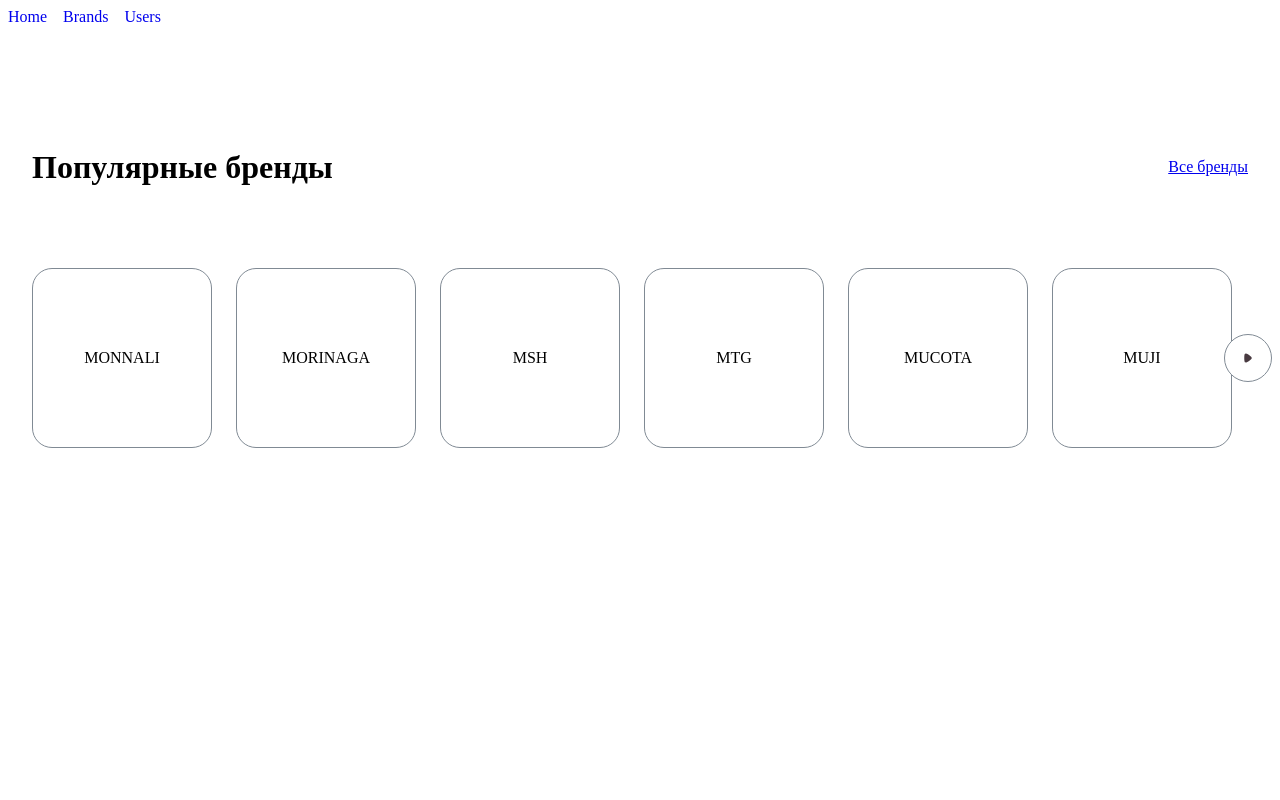
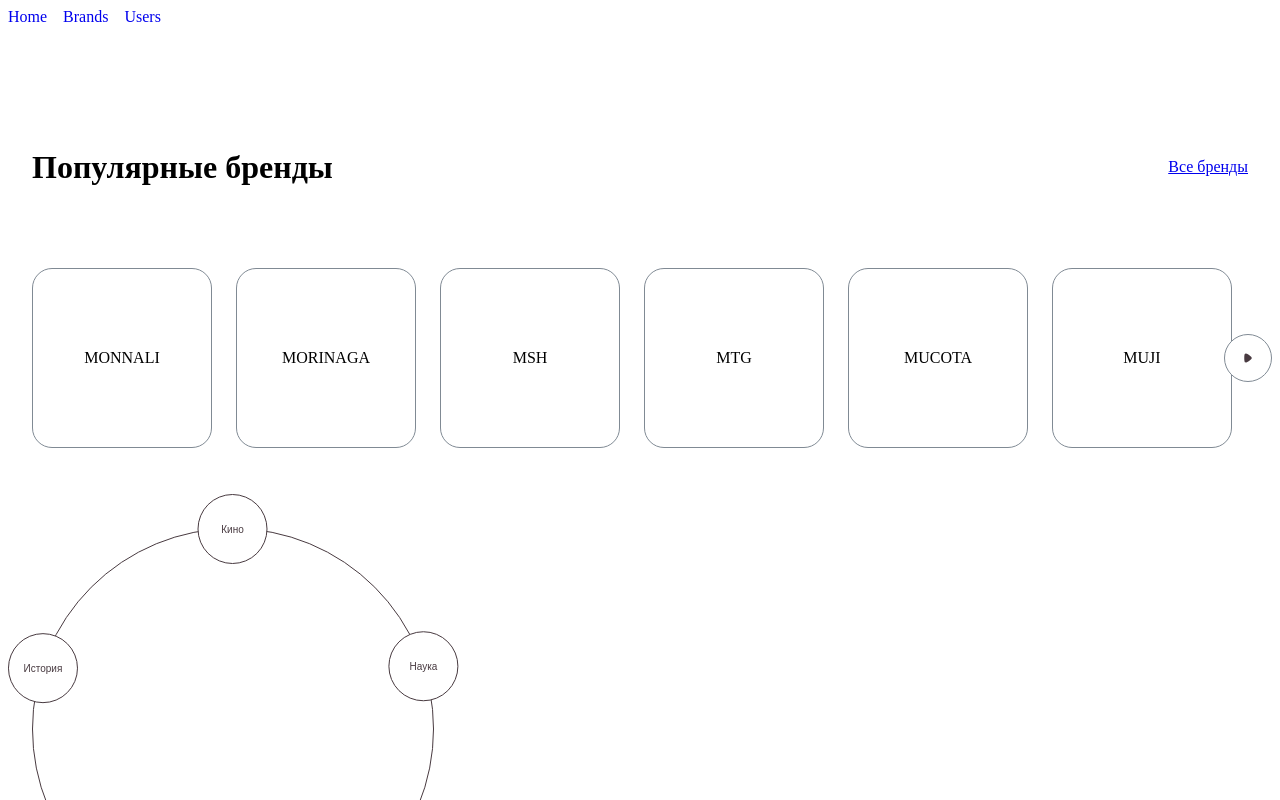
Before and after one commit to FreeStyleFEFU/redux-learning, a React (Create React App) app: page / in a window 1280 px wide. Shown: the top 800 px of the page. Built offline with nearby package versions, Linux system fonts and the light colour scheme.

Commit message:
Add history spinning circle

```diff
--- /dev/null
+++ b/src/components/home/HistorySpinningCircle/HistorySpinningCircle.module.scss
@@ -0,0 +1,47 @@
+@use 'sass:math' as math;
+@use 'src/styles/media' as media;
+@use 'src/styles/variables' as vars;
+@use 'src/styles/utils' as utils;
+
+$big-round-size: 400px;
+
+.bigRound {
+  @include utils.set-size($big-round-size);
+  @include utils.set-transition(transform, 0.5s);
+
+  border: 1px solid vars.$color-black;
+  border-radius: 50%;
+  position: relative;
+  transform: rotate(var(--round-rotate));
+}
+
+.item {
+  @include utils.set-transition(trasform);
+
+  left: 50%;
+  height: $big-round-size;
+  position: absolute;
+  transform: rotate(var(--item-rotate-angle)) translateX(-50%);
+  width: 1px;
+}
+
+.miniRound {
+  $mini-round-size: 16px;
+  $mini-round-size-expanded: 70px;
+
+  @include utils.set-size($mini-round-size-expanded);
+  @include utils.set-transition((heigth, width, margin, transform, background-color));
+  @include utils.flex-center;
+
+  background-color: white;
+  border: 1px solid vars.$color-black;
+  border-radius: 50%;
+  color: vars.$color-black;
+  cursor: pointer;
+  font-size: utils.to-rem(10px);
+  left: - math.div($mini-round-size-expanded, 2);
+  margin-top: - math.div($mini-round-size-expanded, 2);
+  overflow: hidden;
+  position: absolute;
+  transform: rotate(var(--mini-round-rotate-angle));
+}
--- /dev/null
+++ b/src/components/home/HistorySpinningCircle/HistorySpinningCircle.tsx
@@ -0,0 +1,46 @@
+import {CSSProperties, FC, useState} from 'react';
+
+import styles from './HistorySpinningCircle.module.scss';
+
+type HistorySpinningCircleProps = {
+    items: string[];
+}
+export const HistorySpinningCircle: FC<HistorySpinningCircleProps> = (props) => {
+    const {items} = props;
+
+    const [selectedItemIndex, setSelectedItemIndex] = useState<number>(0);
+
+    const defaultAngle = 360 / items.length;
+
+    const differentWithSelectedItemAngle = defaultAngle * selectedItemIndex;
+
+    return (
+        <div className={styles.root}>
+            <div
+                className={styles.bigRound}
+                style={{'--round-rotate': `-${differentWithSelectedItemAngle}deg`} as CSSProperties}
+            >
+                {items.map((item, index) => {
+                    const angle = defaultAngle * (index + 1) - defaultAngle;
+
+                    return (
+                        <div
+                            key={index}
+                            className={styles.item}
+                            style={{'--item-rotate-angle': `${angle}deg`} as CSSProperties}
+                        >
+                            <button
+                                type="button"
+                                onClick={() => setSelectedItemIndex(index)}
+                                className={styles.miniRound}
+                                style={{'--mini-round-rotate-angle': `${differentWithSelectedItemAngle - angle}deg`} as CSSProperties}
+                            >
+                                {item}
+                            </button>
+                        </div>
+                    )
+                })}
+            </div>
+        </div>
+    );
+};
--- /dev/null
+++ b/src/mock/history.ts
@@ -0,0 +1 @@
+export const mockHistoryItems = ['Кино', 'Наука', 'Литература', 'Театр', 'История']
--- a/src/views/Home/Home.tsx
+++ b/src/views/Home/Home.tsx
@@ -1,16 +1,20 @@
-import { FC } from "react";
+import {FC} from "react";
 
-import { DefaultLayout } from "../../layouts/DefaultLayout/DefaultLayout";
+import {DefaultLayout} from "../../layouts/DefaultLayout/DefaultLayout";
 
-import { Container } from "../../components/common/Container/Container";
-import { BrandsSection } from "../../components/home/BrandsSection/BrandsSection";
+import {Container} from "../../components/common/Container/Container";
+import {BrandsSection} from "../../components/home/BrandsSection/BrandsSection";
+import {HistorySpinningCircle} from "../../components/home/HistorySpinningCircle/HistorySpinningCircle";
 
-import { mockPopularBrands } from "../../mock/brands";
+import {mockPopularBrands} from "../../mock/brands";
+import {mockHistoryItems} from "../../mock/history";
 
 export const Home: FC = () => (
-  <DefaultLayout>
-    <Container>
-      <BrandsSection brands={mockPopularBrands} />
-    </Container>
-  </DefaultLayout>
+    <DefaultLayout>
+        <Container>
+            <BrandsSection brands={mockPopularBrands}/>
+
+            <HistorySpinningCircle items={mockHistoryItems}/>
+        </Container>
+    </DefaultLayout>
 );
```
